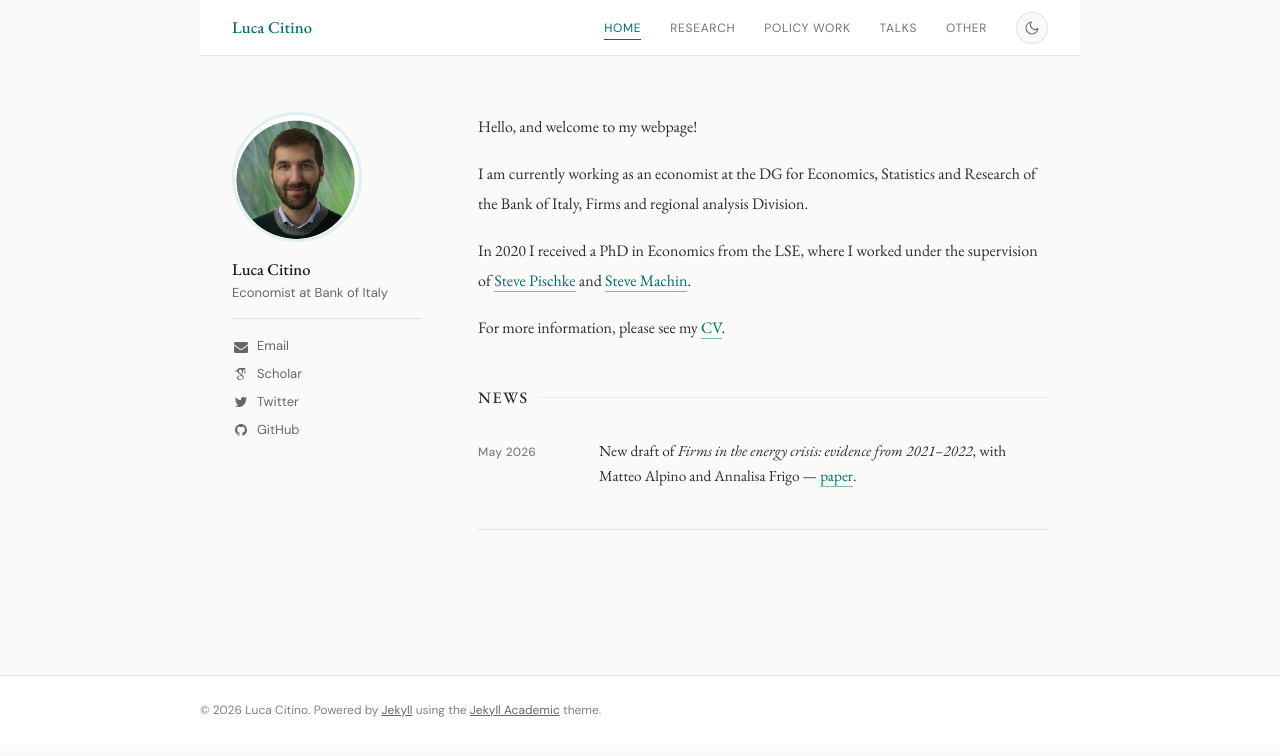
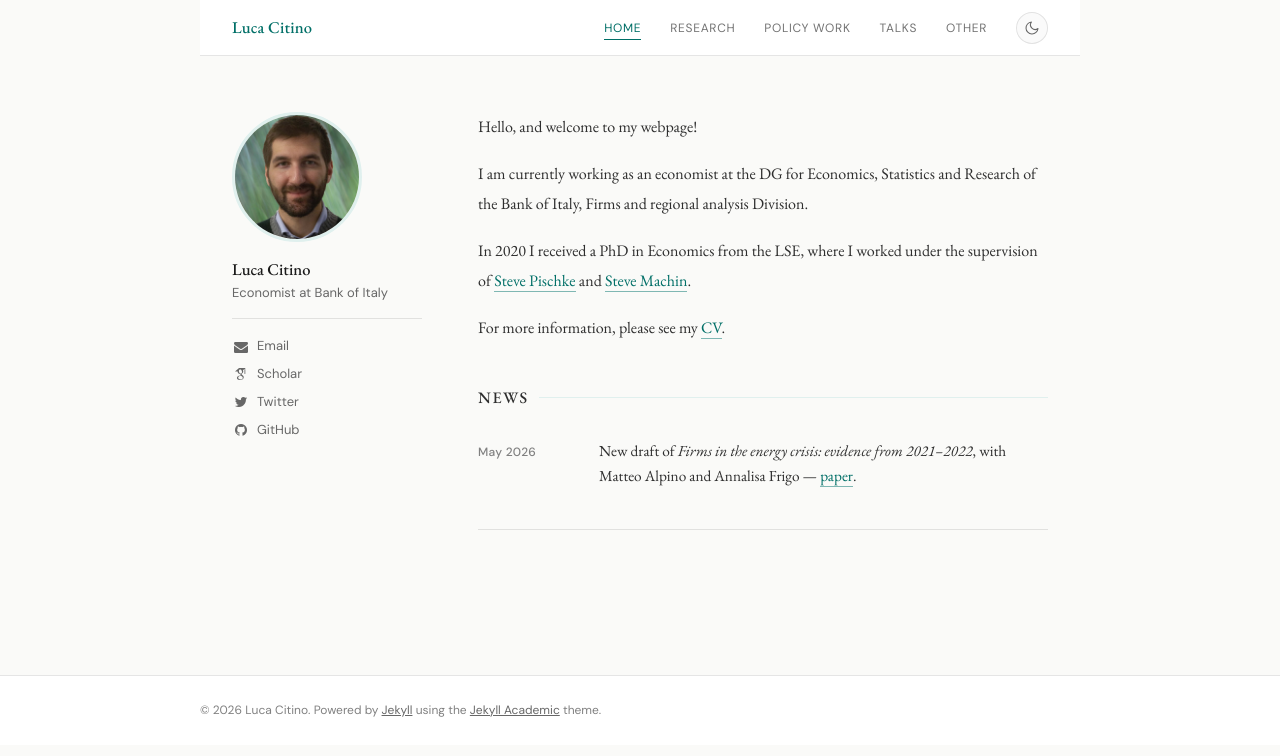
Before and after one commit to luca-citino/luca-citino.github.io, a Jekyll site: the page built from index.md, in a window 1280 px wide. Shown: the top 756 px of the page. Built offline with Jekyll 4.4.1, drawn with Linux system fonts in a browser that asks for light colours; nearby versions of some CDN libraries; some web fonts are replaced.

Commit message:
Recrop the profile photo so it fills the avatar circle
The old profile.jpg was itself a circular crop sitting on a white
background, in a frame that was not square (512x488). The site then
applied its own border-radius to that, and the two circles did not line
up: the baked-in one sat about 2% low, so a white crescent showed along
the top edge and the head read as pushed down.

Recropped from images/cerchio.jpg, the uncropped original, as a true
square centred on the face with the eye line just above the middle.
Nothing near-white remains anywhere inside the circle the site clips, so
the photo now meets the ring cleanly on all sides.

The avatar URL carries the build time for the same reason the stylesheet
does — otherwise the recrop would sit behind a cached copy of the old file.

Co-Authored-By: Claude Opus 5 <noreply@anthropic.com>
Claude-Session: https://claude.ai/code/session_01AeuHSEAYRxf5TKWUVBQV7H

```diff
--- a/_includes/_author-bio.html
+++ b/_includes/_author-bio.html
@@ -7,7 +7,7 @@
   {% if author.avatar contains 'http' %}
     <img src="{{ author.avatar }}" class="bio-photo" alt="{{ author.name }} bio photo">
   {% else %}
-    <img src="{{ site.github.url }}/images/{{ author.avatar }}" class="bio-photo" alt="{{ author.name }} bio photo">
+    <img src="{{ site.github.url }}/images/{{ author.avatar }}?v={{ site.time | date: '%s' }}" class="bio-photo" alt="{{ author.name }} bio photo">
   {% endif %}
 
   <h3 itemprop="name">{{ author.name }}</h3>
```
Also changed, not shown: images/profile.jpg.
